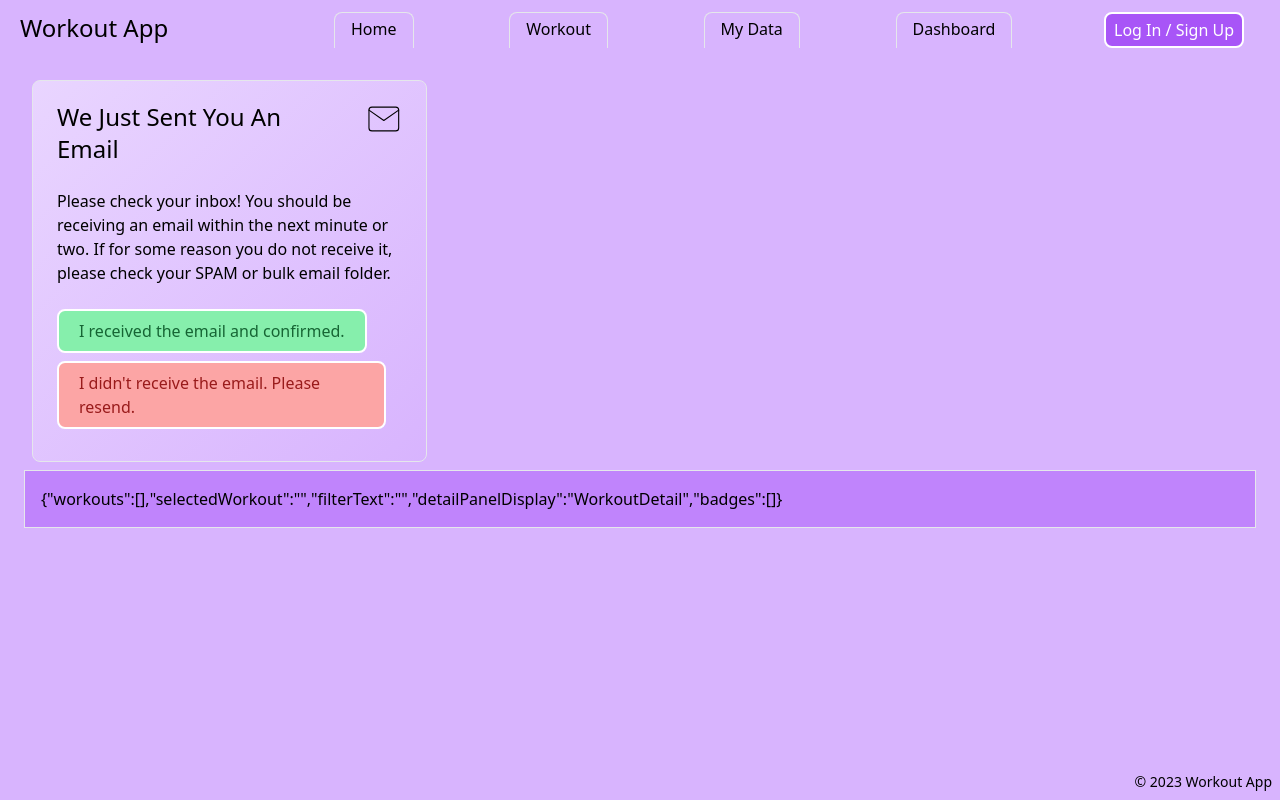
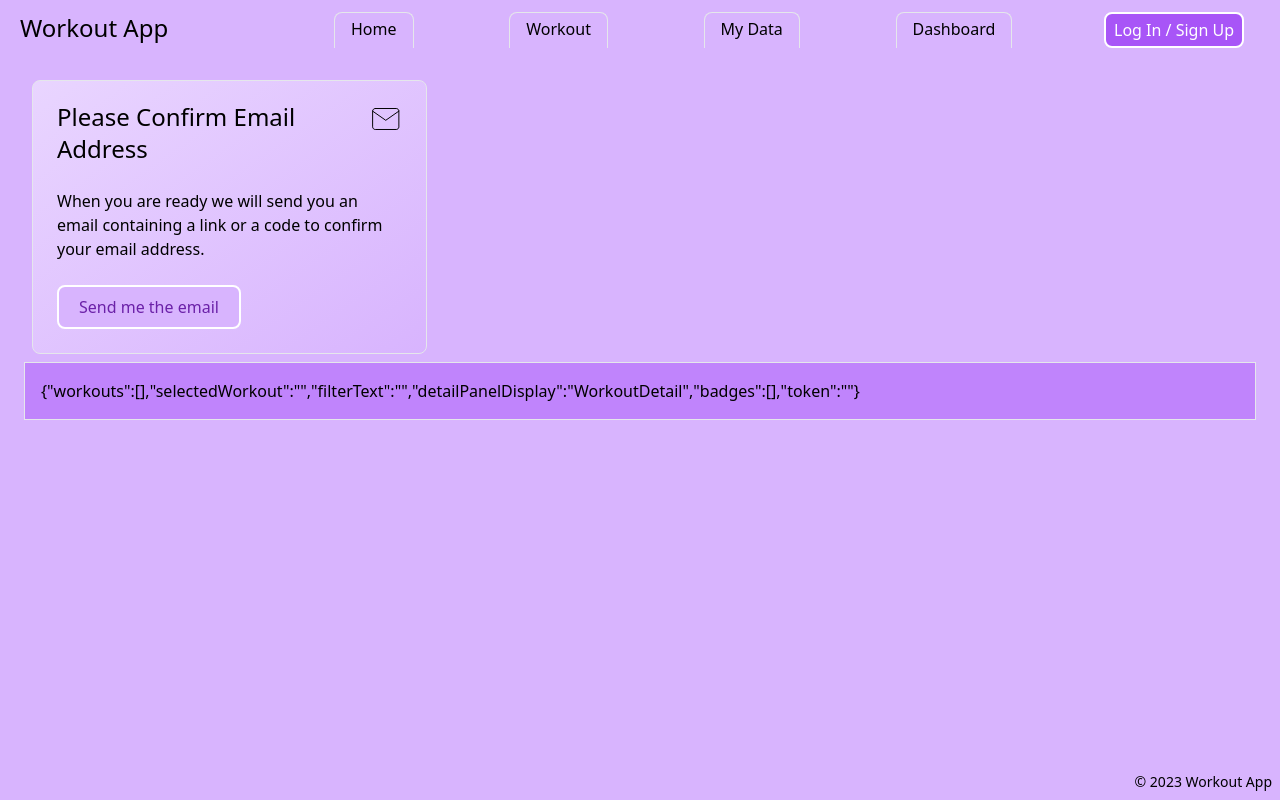
Before and after one commit to robmonday/workout, a React (Vite) app: page /emailconfirm in a window 1280 px wide. Built offline with nearby package versions, Linux system fonts and the light colour scheme; no server answers; what chartjs-plugin-datalabels would draw is missing.

Commit message:
updated email confirmation functionality

```diff
--- a/src/api.ts
+++ b/src/api.ts
@@ -29,7 +29,9 @@ export const fetcher = async ({ url, method, body, json = true }: Fetcher) => {
     headers: {
       Accept: "application/json",
       "Content-Type": "application/json",
-      Authorization: `bearer ${window.localStorage.getItem("token")}`,
+      Authorization: `bearer ${window.localStorage.getItem(
+        "loggedWorkoutAppToken"
+      )}`,
     },
   });
 
--- a/src/components/EmailConfirm.tsx
+++ b/src/components/EmailConfirm.tsx
@@ -2,20 +2,20 @@ import { useNavigate } from "react-router-dom";
 import { Mail } from "react-feather";
 import { sendEmailConfirm } from "../api";
 import { UserObj } from "../types";
-import { useState } from "react";
-import { set } from "react-hook-form";
+import { useState, useContext } from "react";
+import { StateContext } from "./StateProvider";
 
 export default function EmailConfirm() {
   const navigate = useNavigate();
 
+  const state = useContext(StateContext);
+
   const [buttonActive, setButtonActive] = useState(true);
-
-  const userJSON = localStorage.getItem("user");
-  const userObj = userJSON && JSON.parse(userJSON);
-  // console.log(userObj);
+  const [firstEmailSent, setFirstEmailSent] = useState(false);
 
   const handleEmailConfirm = (userObj: UserObj) => {
     sendEmailConfirm(userObj);
+    setFirstEmailSent(true);
     setButtonActive(false);
     setTimeout(() => setButtonActive(true), 1000 * 60 * 2);
   };
@@ -25,15 +25,37 @@ export default function EmailConfirm() {
       <div className="w-full md:w-2/3 lg:w-1/2 xl:w-1/3">
         <div className="panel py-5 px-6">
           <div className="mb-3 flex text-2xl">
-            <span>We Just Sent You An Email</span>
+            <span>Please Confirm Email Address</span>
             <Mail strokeWidth={0.75} size={36} className="ml-5" />
           </div>
 
+          {!firstEmailSent && (
             <div className="mb-2 py-3">
-            Please check your inbox! You should be receiving an email within the
-            next minute or two. If for some reason you do not receive it, please
-            check your SPAM or bulk email folder.
+              When you are ready we will send you an email containing a link or
+              a code to confirm your email address.
             </div>
+          )}
+
+          {firstEmailSent && (
+            <div className="mb-2 py-3">
+              Please check your inbox! You should be receiving an email within
+              the next minute or two. If for some reason you do not receive it,
+              please check your SPAM or bulk email folder.
+            </div>
+          )}
+
+          {!firstEmailSent && (
+            <div className="mt-2">
+              <div
+                onClick={() => handleEmailConfirm(state.user)}
+                className="btn btn-purple my-1"
+              >
+                Send me the email
+              </div>
+            </div>
+          )}
+
+          {firstEmailSent && (
             <div className="my-2">
               <div
                 onClick={() => navigate("/main")}
@@ -43,7 +65,7 @@ export default function EmailConfirm() {
               </div>
               {buttonActive ? (
                 <div
-                onClick={() => handleEmailConfirm(userObj)}
+                  onClick={() => handleEmailConfirm(state.user)}
                   className="btn btn-red my-1"
                 >
                   I didn't receive the email. Please resend.
@@ -52,15 +74,16 @@ export default function EmailConfirm() {
                 <div
                   onClick={() =>
                     alert(
-                    "Please check your inbox again.  Sorry for the delay and thank you for your patience!"
+                      "Please check your inbox again, and thank you for your patience!"
                     )
                   }
-                className="btn btn-secondary my-1"
+                  className="btn my-1 border-2 border-dashed "
                 >
-                Must wait 2 minutes to resend again.
+                  Please wait 2 minutes to resend again.
                 </div>
               )}
             </div>
+          )}
         </div>
       </div>
     </>
--- a/src/components/Layout.tsx
+++ b/src/components/Layout.tsx
@@ -11,8 +11,17 @@ const Layout = () => {
 
   const navigate = useNavigate();
 
-  const userJSON = localStorage.getItem("user");
-  const userObj = userJSON && JSON.parse(userJSON);
+  useEffect(() => {
+    const loggedUserJSON = window.localStorage.getItem("loggedWorkoutAppUser");
+    if (loggedUserJSON) {
+      const user = JSON.parse(loggedUserJSON);
+      dispatch({ type: "log_in_set_user", payload: user });
+    }
+    const loggedToken = window.localStorage.getItem("loggedWorkoutAppToken");
+    if (loggedToken) {
+      dispatch({ type: "log_in_set_token", payload: loggedToken });
+    }
+  }, []);
 
   useEffect(() => {
     getOpenNotifications().then((openNotifications) => {
@@ -25,8 +34,9 @@ const Layout = () => {
   }, []);
 
   const handleLogout = () => {
-    localStorage.removeItem("user");
-    localStorage.removeItem("token");
+    localStorage.removeItem("loggedWorkoutAppUser");
+    localStorage.removeItem("loggedWorkoutAppToken");
+    dispatch({ type: "log_out_clear_user_token" });
     navigate("login");
   };
 
@@ -50,10 +60,10 @@ const Layout = () => {
             Dashboard
           </Link>
 
-          {userObj ? (
+          {state.user ? (
             <div className="flex py-1">
               <div className="pr-4 italic">
-                {<span>Welcome, {userObj?.firstName}!</span>}
+                {<span>Welcome, {state.user?.firstName}!</span>}
               </div>
               <div className="btn group flex bg-purple-500 py-1 ">
                 <div className="relative cursor-pointer px-2 text-white ">
--- a/src/components/LogInForm.tsx
+++ b/src/components/LogInForm.tsx
@@ -10,6 +10,8 @@ import { zodResolver } from "@hookform/resolvers/zod";
 
 export default function LogInForm() {
   const navigate = useNavigate();
+
+  const dispatch = useContext(DispatchContext);
 
   const schema = z.object({
     email: z.string().min(6, "Email is too short").email(),
@@ -41,14 +43,19 @@ export default function LogInForm() {
       setError("formLevelError", { type: "custom", message: res.message });
       setTimeout(() => clearErrors(), 4000);
     } else {
-      window.localStorage.setItem("user", JSON.stringify(res.userObj));
-      window.localStorage.setItem("token", res.token);
+      window.localStorage.setItem(
+        "loggedWorkoutAppUser",
+        JSON.stringify(res.userObj)
+      );
+      window.localStorage.setItem("loggedWorkoutAppToken", res.token);
+      dispatch({ type: "log_in_set_user", payload: res.userObj });
+      dispatch({ type: "log_in_set_token", payload: res.token });
       navigate("/main");
     }
   };
 
   return (
-    <div className="shaddow-xlg">
+    <>
       <form
         onSubmit={handleSubmit(onSubmit)}
         className="m-5 w-auto rounded-xl bg-gradient-to-br from-gray-100 px-7 py-5 shadow-lg md:w-2/3 lg:w-1/2 2xl:w-1/3"
@@ -104,6 +111,6 @@ export default function LogInForm() {
           </Link>
         </div>
       </form>
-    </div>
+    </>
   );
 }
--- a/src/components/Notifications.tsx
+++ b/src/components/Notifications.tsx
@@ -2,9 +2,8 @@ import { useContext } from "react";
 import { DispatchContext, StateContext } from "./StateProvider";
 import { dismissNotification } from "../api";
 import { useNavigate } from "react-router-dom";
-import { sendEmailConfirm } from "../api";
 
-import { Notification, UserObj } from "../types";
+import { Notification } from "../types";
 
 export default function Notifications() {
   const state = useContext(StateContext);
@@ -47,10 +46,7 @@ type NotificationProps = {
 
 export const NotificationLine = ({ notification }: NotificationProps) => {
   const dispatch = useContext(DispatchContext);
-
-  const userJSON = localStorage.getItem("user");
-  const userObj = userJSON && JSON.parse(userJSON);
-  // console.log(userObj);
+  const state = useContext(StateContext);
 
   const navigate = useNavigate();
 
@@ -59,11 +55,6 @@ export const NotificationLine = ({ notification }: NotificationProps) => {
       dismissNotification(id);
       dispatch({ type: "dismiss_notification", payload: { id } });
     }
-  };
-
-  const handleEmailConfirm = (userObj: UserObj) => {
-    sendEmailConfirm(userObj);
-    navigate("/emailconfirm");
   };
 
   return (
@@ -92,7 +83,7 @@ export const NotificationLine = ({ notification }: NotificationProps) => {
           )}
           {notification.buttonUrl && (
             <div
-              onClick={() => handleEmailConfirm(userObj)}
+              onClick={() => navigate(notification.buttonUrl)}
               className="btn btn-green ml-2 mr-0 animate-pulse px-3 py-1 "
             >
               Do it!
--- a/src/components/StateProvider.tsx
+++ b/src/components/StateProvider.tsx
@@ -20,6 +20,8 @@ type State = {
   badges: Badge[];
   workoutTypes: WorkoutType[] | undefined;
   openNotifications: Notification[] | undefined;
+  user: any;
+  token: string;
 };
 
 const initialState: State = {
@@ -32,6 +34,8 @@ const initialState: State = {
   badges: [],
   workoutTypes: undefined,
   openNotifications: undefined,
+  user: undefined,
+  token: "",
 };
 
 // creating and typing reducer
@@ -107,6 +111,12 @@ const reducer = (state: State, action: Action) => {
           state.openNotifications &&
           state.openNotifications.filter((n) => n.id !== action.payload.id),
       };
+    case "log_in_set_user":
+      return { ...state, user: action.payload };
+    case "log_in_set_token":
+      return { ...state, token: action.payload };
+    case "log_out_clear_user_token":
+      return { ...state, user: undefined, token: undefined };
     default:
       console.error("Unknown action dispatched to reducer.");
       return state;
```
Lines whose indentation alone changed are shown as unchanged.
